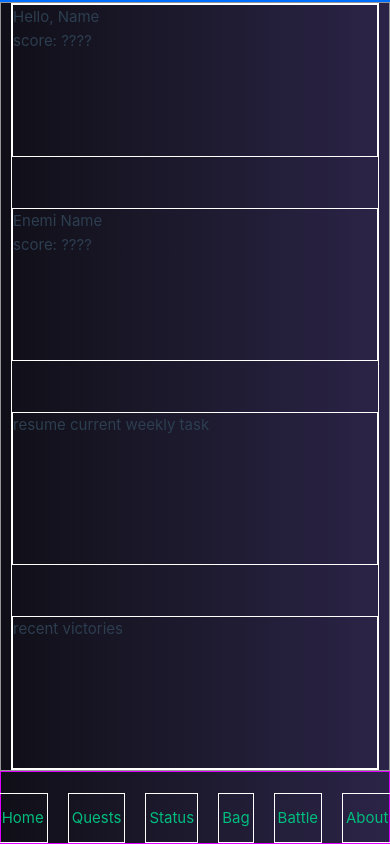
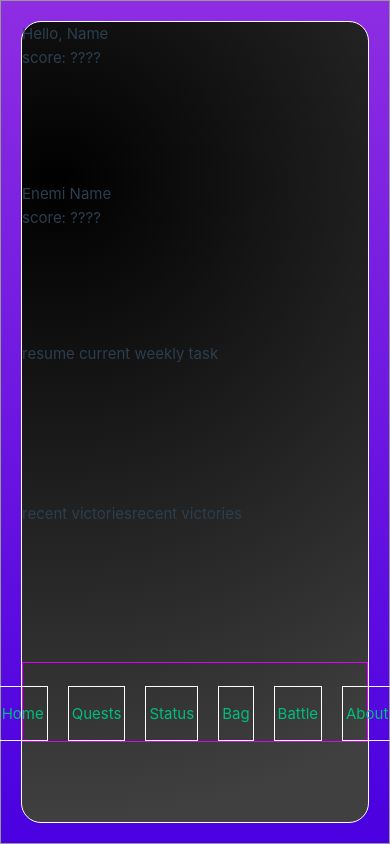
Before and after one commit to wally-jnyor/toDo_VueJs, a Vue app: page / in a window 390 px wide. Built offline with nearby package versions, Linux system fonts and the light colour scheme.

Commit message:
start designer responsive

```diff
--- a/src/App.vue
+++ b/src/App.vue
@@ -1,16 +1,12 @@
 <script setup>
-import FooterStatusBar from './components/FooterStatusBar.vue'
+
 </script>
 
 <template>
   <header></header>
 
   <RouterView />
-  <FooterStatusBar/>
 </template>
 
 <style scoped>
-header {
-  border: solid 1px #006eff;
-}
 </style>
--- a/src/assets/main.css
+++ b/src/assets/main.css
@@ -25,6 +25,15 @@ a,
   transition: 0.4s;
   padding: 3px;
 }
+
+@media screen and (max-width: 1200px){
+  #app {
+    background: #8E2DE2;  /* fallback for old browsers */
+background: -webkit-linear-gradient(to right, #4A00E0, #8E2DE2);  /* Chrome 10-25, Safari 5.1-6 */
+background: linear-gradient(to right, #4A00E0, #8E2DE2); /* W3C, IE 10+/ Edge, Firefox 16+, Chrome 26+, Opera 12+, Safari 7+ */
+
+  }
+}
 /*
 @media (hover: hover) {
   a:hover {
--- a/src/components/FooterStatusBar.vue
+++ b/src/components/FooterStatusBar.vue
@@ -1,5 +1,5 @@
 <script setup>
-import SearchBar from './SearchBar.vue';
+
 </script>
 
 <template>
@@ -24,14 +24,13 @@ import SearchBar from './SearchBar.vue';
         <RouterLink to="/about">About</RouterLink>
       </li>
     </nav>
-      <SearchBar/>
   </div>
 </template>
 
 <style scoped>
 .footer {
   height: 5rem;
-  border: solid 1px #DD00FF;
+  border: solid 1px #dd00ff;
   width: 100%;
   display: flex;
   align-items: end;
--- a/src/components/TheWelcome.vue
+++ b/src/components/TheWelcome.vue
@@ -12,10 +12,17 @@
       resume current weekly task
     </div>
     <div class="title">
-      recent victories
+      recent victoriesrecent victories
+    </div>
+    <div class="title">
+      <footerStatusBar/>
     </div>
   </div>
 </template>
+
+<script setup>
+import footerStatusBar from './FooterStatusBar.vue'
+</script>
 
 <style scoped>
 .main {
@@ -26,19 +33,21 @@
   justify-content: space-between;
 }
 .title {
-  border: solid 1px #ffff;
   width: 100%;
   height: 20%;
 }
 
 @media screen and (max-width: 1200px) {
   .main {
-    border: solid 1px #ffff;
     width: 100%;
     height: 100%;
     display: flex;
     flex-direction: column;
     justify-content: space-between;
+    border-radius: 20px;
+  background: radial-gradient(circle at 10% 20%, rgb(0, 0, 0) 0%, rgb(64, 64, 64) 90.2%);
+
+
   }
 }
 </style>
--- a/src/views/HomeView.vue
+++ b/src/views/HomeView.vue
@@ -6,7 +6,7 @@ import TaskList from '../components/TasksList.vue'
 <template>
   <main>
     <TheWelcome />
-    <TaskList/>
+    <TaskList />
   </main>
 </template>
 
@@ -26,7 +26,10 @@ main {
     border: solid 1px #969696;
     display: flex;
     flex-direction: column;
-  padding: 0 10px 0 10px;
+    padding: 20px 20px 20px 20px;
+    background: #8e2de2; /* fallback for old browsers */
+    background: -webkit-linear-gradient(to top, #4a00e0, #8e2de2); /* Chrome 10-25, Safari 5.1-6 */
+    background: linear-gradient(to top, #4a00e0, #8e2de2);
   }
 }
 </style>
```
Lines whose indentation alone changed are shown as unchanged.
